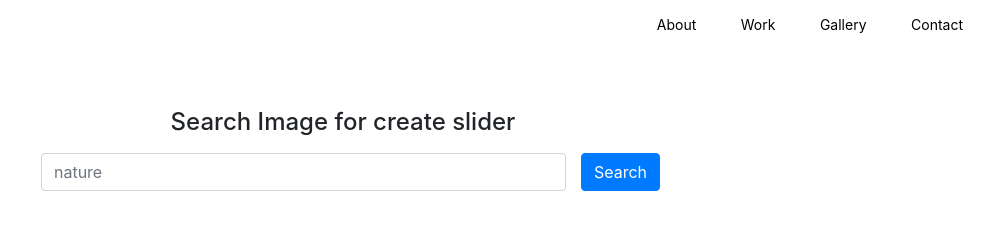
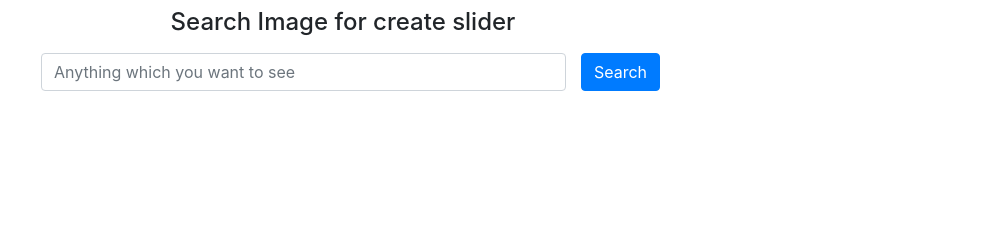
Before and after one commit to rabiul1924/slider-debuggingTask, a plain HTML site: page index.html in a window 1280 px wide. Shown: the whole page, without its empty margins (297-1280 px from the left). Drawn offline with nearby package versions, Linux system fonts and the light colour scheme.

Commit message:
fully ok now

```diff
--- a/index.html
+++ b/index.html
@@ -12,20 +12,13 @@
   </head>
 
   <body>
-    <div class="menu-bar">
-      <ul style="text-align: right;">
-          <li>About</li>
-          <li>Work</li>
-          <li>Gallery</li>
-          <li>Contact</li>
-      </ul>
-      </div>
+
     <div class="container">
       <h4 class="mt-2 text-center">Search Image for create slider</h4>
 
       <div class="form-inline mt-3 d-flex justify-content-center">
         <div class="input-group col-md-6 mb-2">
-          <input type="text" class="form-control" id="search" placeholder="nature">
+          <input type="text" class="form-control" id="search" placeholder="Anything which you want to see">
         </div>
         <button type="button" id="search-btn" class="btn btn-primary mb-2">Search</button>
       </div>
--- a/style.css
+++ b/style.css
@@ -1,19 +1,4 @@
-* {
-  box-sizing: border-box;
-}
-.menu-bar {
-  width: 100%;
-  height: 100px;
-}
 
-ul li {
-  display: inline-block;
-  font-size: 14px;
-  line-height: 50px;
-  padding: 0 20px;
-  color: #000;
-
-}
 #sliders {
   height: 400px;
   width: 60%;
```
